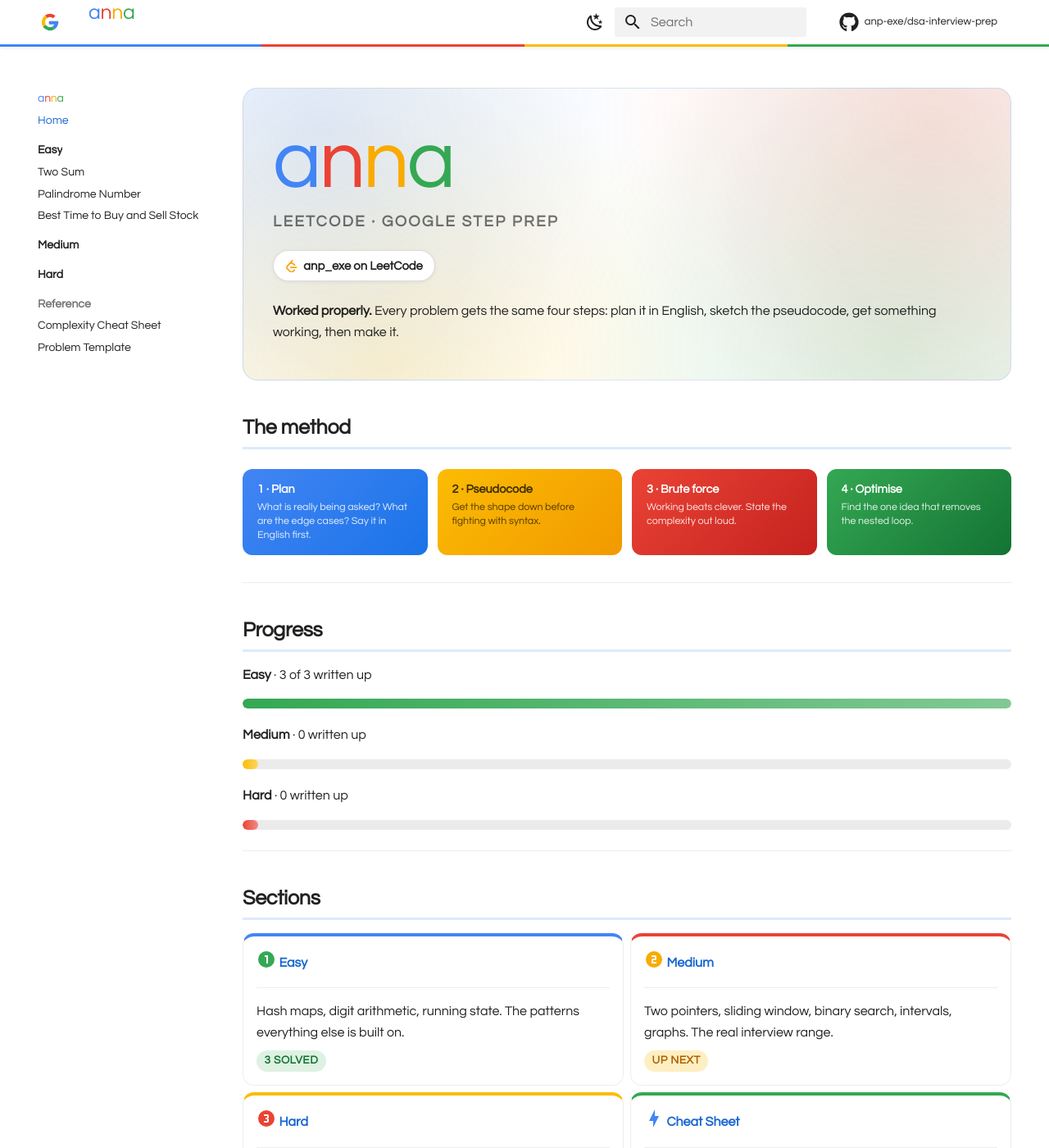
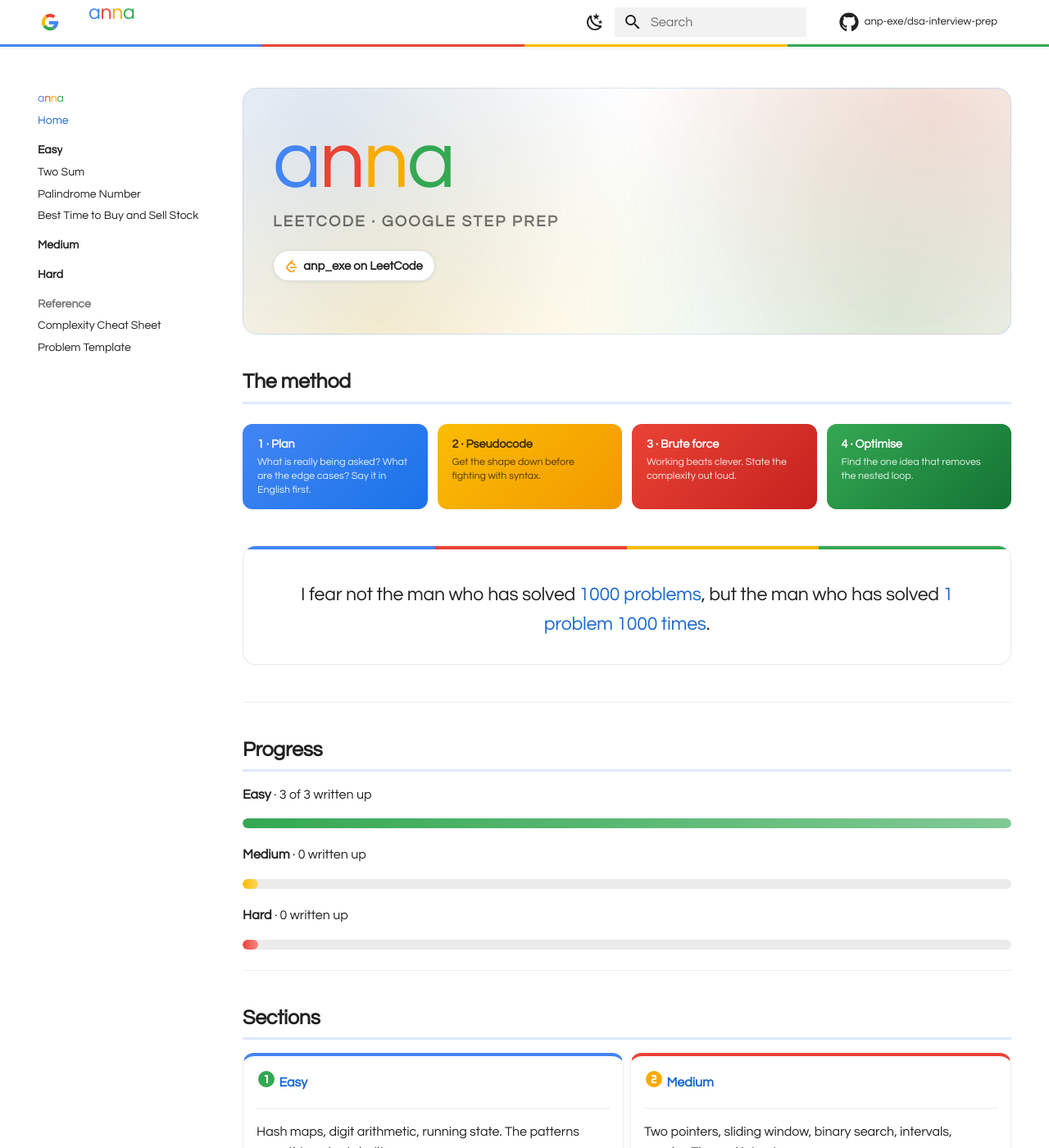
Before and after one commit to anp-exe/dsa-interview-prep, an MkDocs documentation site: the page built from docs/index.md, in a window 1280 px wide and 1400 px high. Shown: the whole window at 82% size. Built offline with MkDocs 1.6.1 and Material for MkDocs 9.7.7, drawn with Linux system fonts in a browser that asks for light colours; comment, search, counter and statistics services are not loaded; some of the changed text lies outside the part shown.

Commit message:
add quote

```diff
--- a/docs/index.md
+++ b/docs/index.md
@@ -11,8 +11,6 @@
 
 [:simple-leetcode: anp_exe on LeetCode](https://leetcode.com/u/anp_exe/){ .lc-link }
 
-**Worked properly.** Every problem gets the same four steps: plan it in English, sketch the pseudocode, get something working, then make it.
-
 </div>
 
 ## The method
@@ -22,6 +20,13 @@
   <div class="step-chip s2">2 · Pseudocode<small>Get the shape down before fighting with syntax.</small></div>
   <div class="step-chip s3">3 · Brute force<small>Working beats clever. State the complexity out loud.</small></div>
   <div class="step-chip s4">4 · Optimise<small>Find the one idea that removes the nested loop.</small></div>
+</div>
+
+<div class="pullquote" markdown>
+
+I fear not the man who has solved **1000 problems**,
+but the man who has solved **1 problem 1000 times**.
+
 </div>
 
 ---
@@ -81,10 +86,10 @@
 
 ## Solved so far
 
-[| Problem                                                                    | Difficulty                          | Pattern                 | Time       | Space  |
+| Problem                                                                    | Difficulty                          | Pattern                 | Time       | Space  |
 |----------------------------------------------------------------------------|-------------------------------------|-------------------------|------------|--------|
 | [Two Sum](easy/two-sum.md)                                                 | <span class="pill easy">Easy</span> | Hash map complement     | `O(n)`     | `O(n)` |
 | [Palindrome Number](easy/palindrome-number.md)                             | <span class="pill easy">Easy</span> | Digit arithmetic        | `O(log x)` | `O(1)` |
 | [Best Time to Buy and Sell Stock](easy/best-time-to-buy-and-sell-stock.md) | <span class="pill easy">Easy</span> | Running minimum, greedy | `O(n)`     | `O(1)` |
-](https://leetcode.com/u/anp_exe/)
+
 New problem? Start from the [template](template.md).
--- a/docs/stylesheets/extra.css
+++ b/docs/stylesheets/extra.css
@@ -394,3 +394,52 @@
   border-color: var(--md-typeset-a-color);
   color: var(--md-default-bg-color);
 }
+
+/* ---------- pull quote ---------- */
+.md-typeset .pullquote {
+  position: relative;
+  margin: 2.2rem 0;
+  padding: 2.1rem 2rem 1.5rem;
+  border-radius: 16px;
+  border: 1px solid rgba(128, 128, 128, .18);
+  background: var(--md-default-bg-color);
+  text-align: center;
+  overflow: hidden;
+}
+.md-typeset .pullquote::before {
+  content: "";
+  position: absolute;
+  inset: 0 0 auto 0;
+  height: 4px;
+  background: linear-gradient(
+      90deg,
+      var(--g-blue)   0%,  var(--g-blue)   25%,
+      var(--g-red)    25%, var(--g-red)    50%,
+      var(--g-yellow) 50%, var(--g-yellow) 75%,
+      var(--g-green)  75%, var(--g-green)  100%);
+}
+.md-typeset .pullquote p {
+  font-family: Questrial, "Product Sans", "Google Sans", system-ui, sans-serif;
+  font-size: 1.15rem;
+  line-height: 1.55;
+  letter-spacing: -.01em;
+  margin: 0;
+  color: var(--md-default-fg-color);
+}
+.md-typeset .pullquote p strong {
+  font-weight: 400;
+  color: var(--g-blue-deep);
+}
+.md-typeset .pullquote .attrib {
+  display: block;
+  margin-top: .9rem;
+  font-size: .68rem;
+  font-weight: 700;
+  letter-spacing: .12em;
+  text-transform: uppercase;
+  color: var(--md-default-fg-color--light);
+}
+@media screen and (max-width: 600px) {
+  .md-typeset .pullquote { padding: 1.7rem 1.1rem 1.2rem; }
+  .md-typeset .pullquote p { font-size: 1rem; }
+}
```
